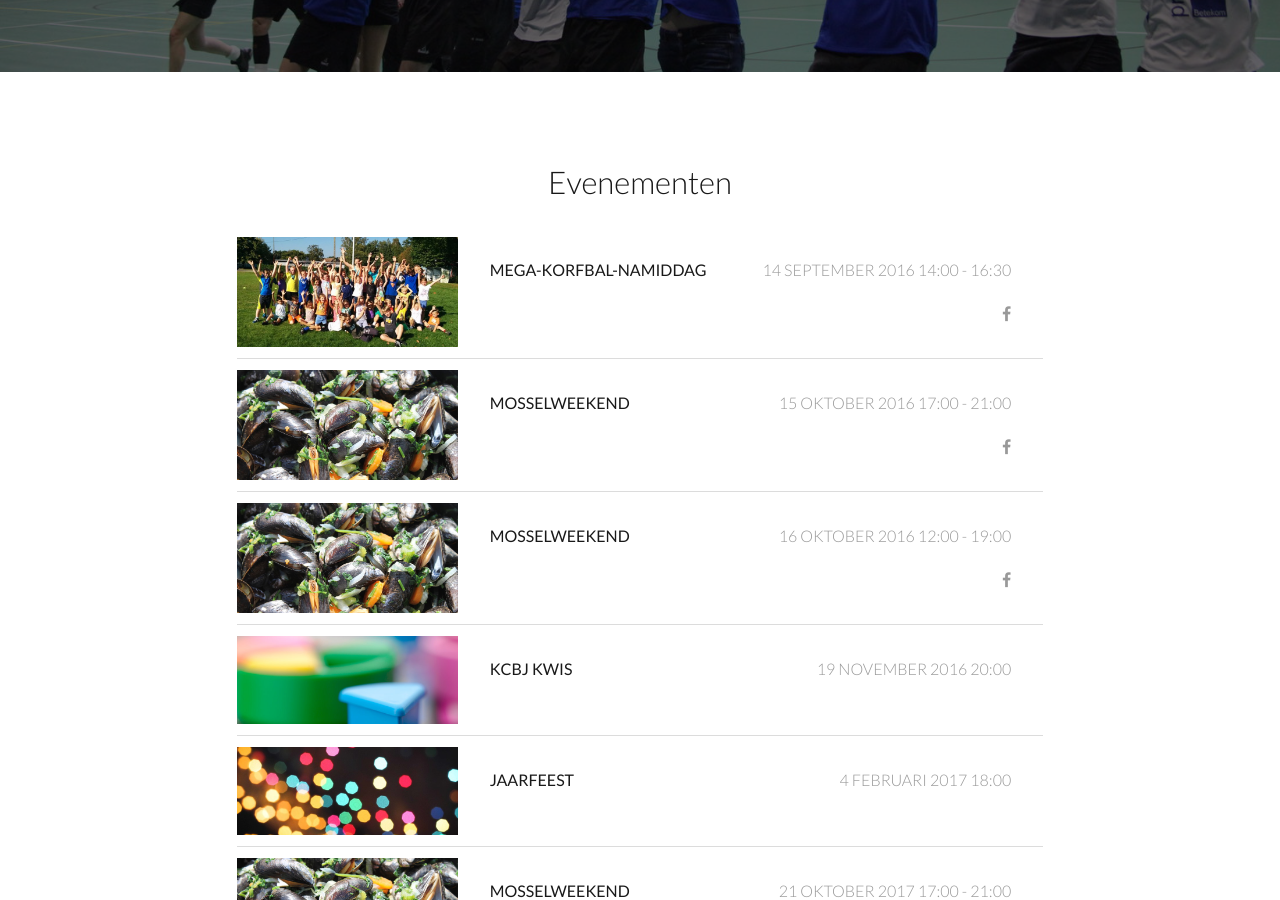
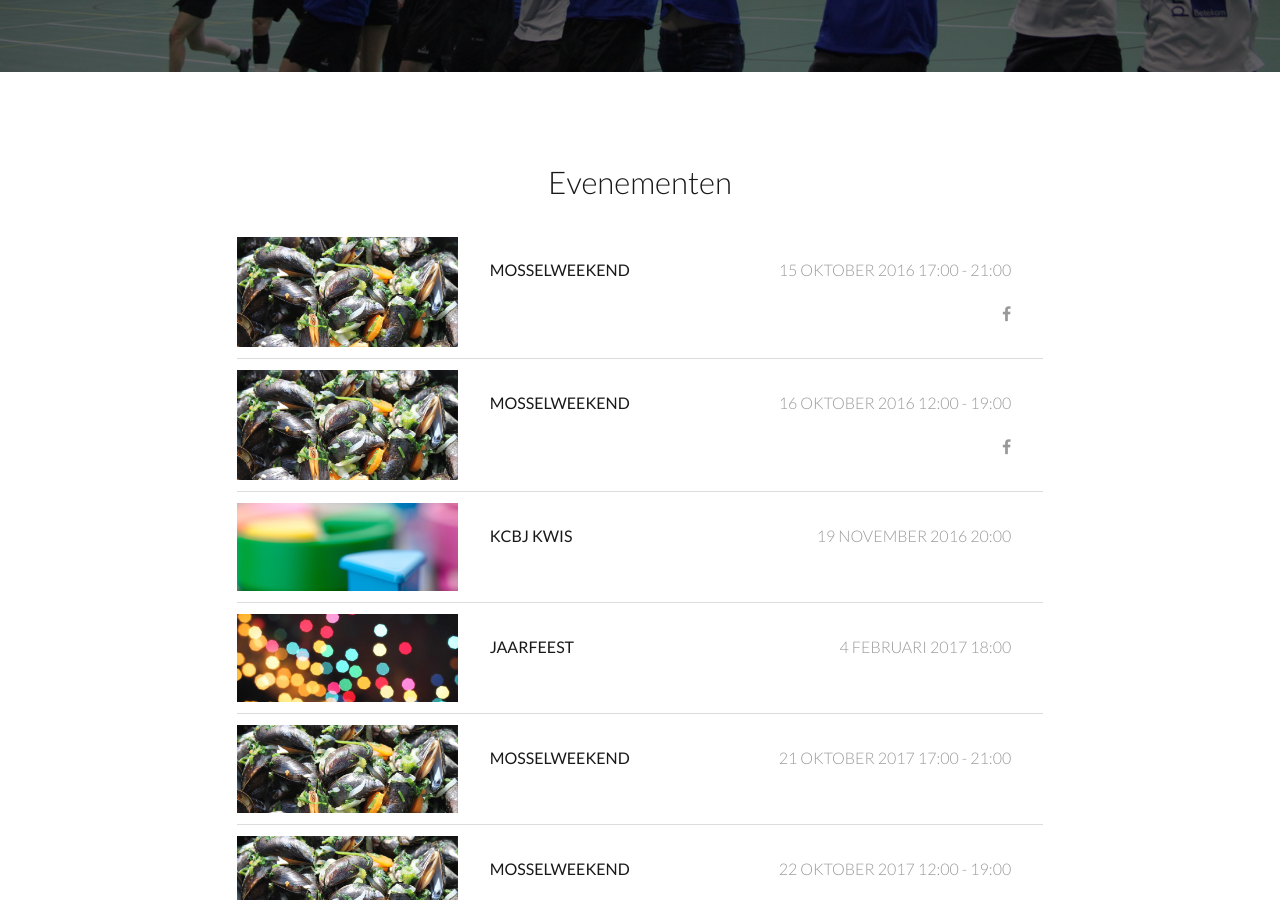
Before and after one commit to kcbj/kcbj.github.io, a Jekyll site: the page built from agenda/index.html, in a window 1280 px wide and 900 px high, scrolled down 710 px. Built offline with Jekyll 4.4.1, drawn with Linux system fonts in a browser that asks for light colours; nearby versions of some CDN libraries.

Commit message:
Removed Mega-korfbal-namiddag

```diff
--- a/_data/events.yml
+++ b/_data/events.yml
@@ -1,10 +1,4 @@
 ---
-- title: Mega-korfbal-namiddag
-  start: 2016-9-14 14:00:00 +02:00
-  end: 2016-8-14 16:30:00 +02:00
-  location: kantine
-  image: vriendjesdag.jpg
-  facebook: https://www.facebook.com/events/565599883614745/
 - title: Mosselweekend
   start: 2016-10-15 17:00:00 +02:00
   end: 2016-10-15 21:00:00 +02:00
```
